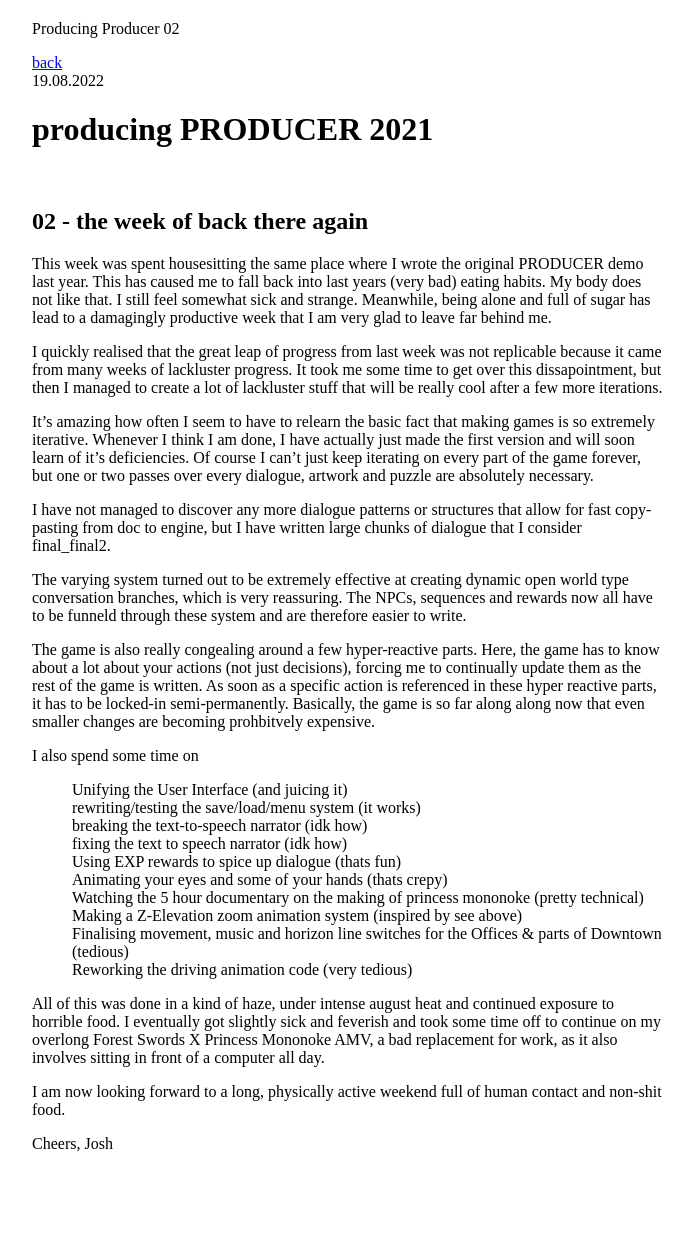
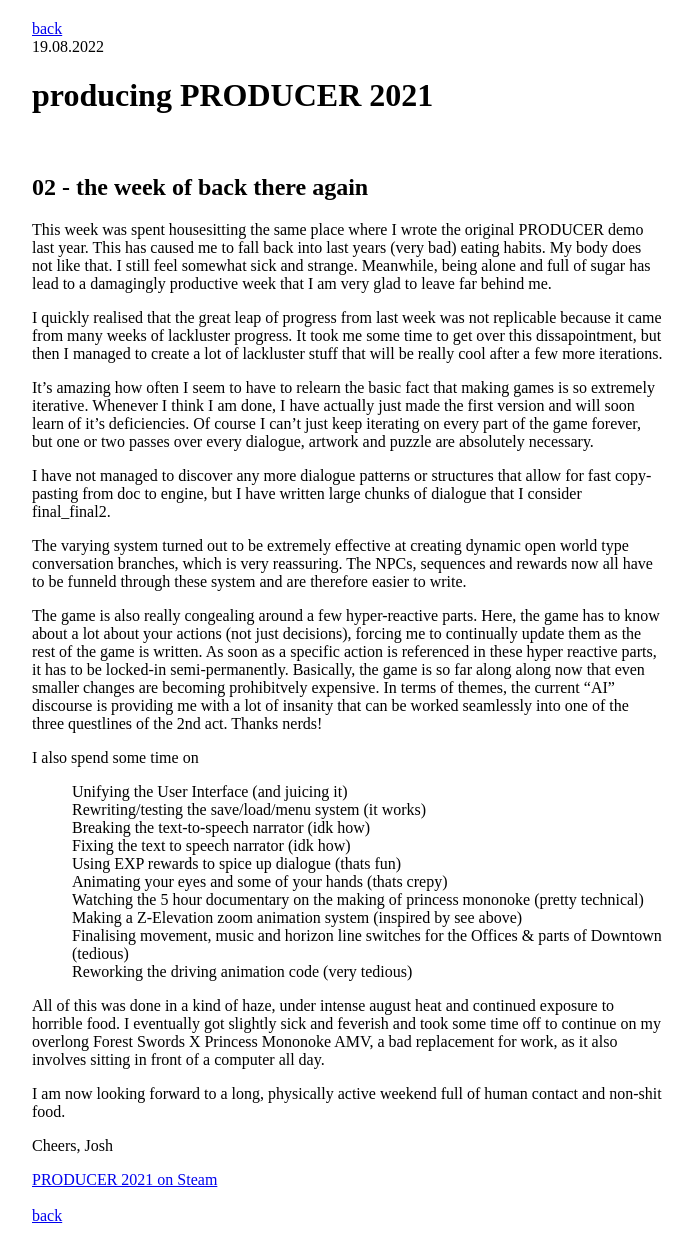
Before and after one commit to stuffedwombat/stuffedwombat.github.io, a Jekyll site: the page built from producering_02.md, in a window 1280 px wide. Shown: the whole page, without its empty margins (292-985 px from the left). Built offline with Jekyll 4.4.1, drawn with Linux system fonts in a browser that asks for light colours; our own code applies the rules of GitHub Pages for plain Markdown files; comment, search, counter and statistics services are not loaded; before the commit the page ends 1173 px from its top, so only the background shows below that.

Commit message:
Update producering_02.md

```diff
--- a/producering_02.md
+++ b/producering_02.md
@@ -1,5 +1,3 @@
-Producing Producer 02
-
 [back](thinking)<br>
 19.08.2022
 <h1>producing PRODUCER 2021</h1><br>
@@ -17,13 +15,13 @@ I have not managed to discover any more dialogue patterns or structures that all
 
 The varying system turned out to be extremely effective at creating dynamic open world type conversation branches, which is very reassuring. The NPCs, sequences and rewards now all have to be funneld through these system and are therefore easier to write.
 
-The game is also really congealing around a few hyper-reactive parts. Here, the game has to know about a lot about your actions (not just decisions), forcing me to continually update them as the rest of the game is written. As soon as a specific action is referenced in these hyper reactive parts, it has to be locked-in semi-permanently. Basically, the game is so far along along now that even smaller changes are becoming prohbitvely expensive.
+The game is also really congealing around a few hyper-reactive parts. Here, the game has to know about a lot about your actions (not just decisions), forcing me to continually update them as the rest of the game is written. As soon as a specific action is referenced in these hyper reactive parts, it has to be locked-in semi-permanently. Basically, the game is so far along along now that even smaller changes are becoming prohibitvely expensive. In terms of themes, the current "AI" discourse is providing me with a lot of insanity that can be worked seamlessly into one of the three questlines of the 2nd act. Thanks nerds!
 
 I also spend some time on
 - Unifying the User Interface (and juicing it)
-- rewriting/testing the save/load/menu system (it works)
-- breaking the text-to-speech narrator (idk how)
-- fixing the text to speech narrator (idk how)
+- Rewriting/testing the save/load/menu system (it works)
+- Breaking the text-to-speech narrator (idk how)
+- Fixing the text to speech narrator (idk how)
 - Using EXP rewards to spice up dialogue (thats fun)
 - Animating your eyes and some of your hands (thats crepy)
 - Watching the 5 hour documentary on the making of princess mononoke (pretty technical)
@@ -37,3 +35,7 @@ I am now looking forward to a long, physically active weekend full of human cont
 
 Cheers,
 Josh
+
+<a href="https://store.steampowered.com/app/1667320/PRODUCER_2021/?beta=1" target="_blank">PRODUCER 2021 on Steam</a><br>
+<br>
+[back](thinking)
```
